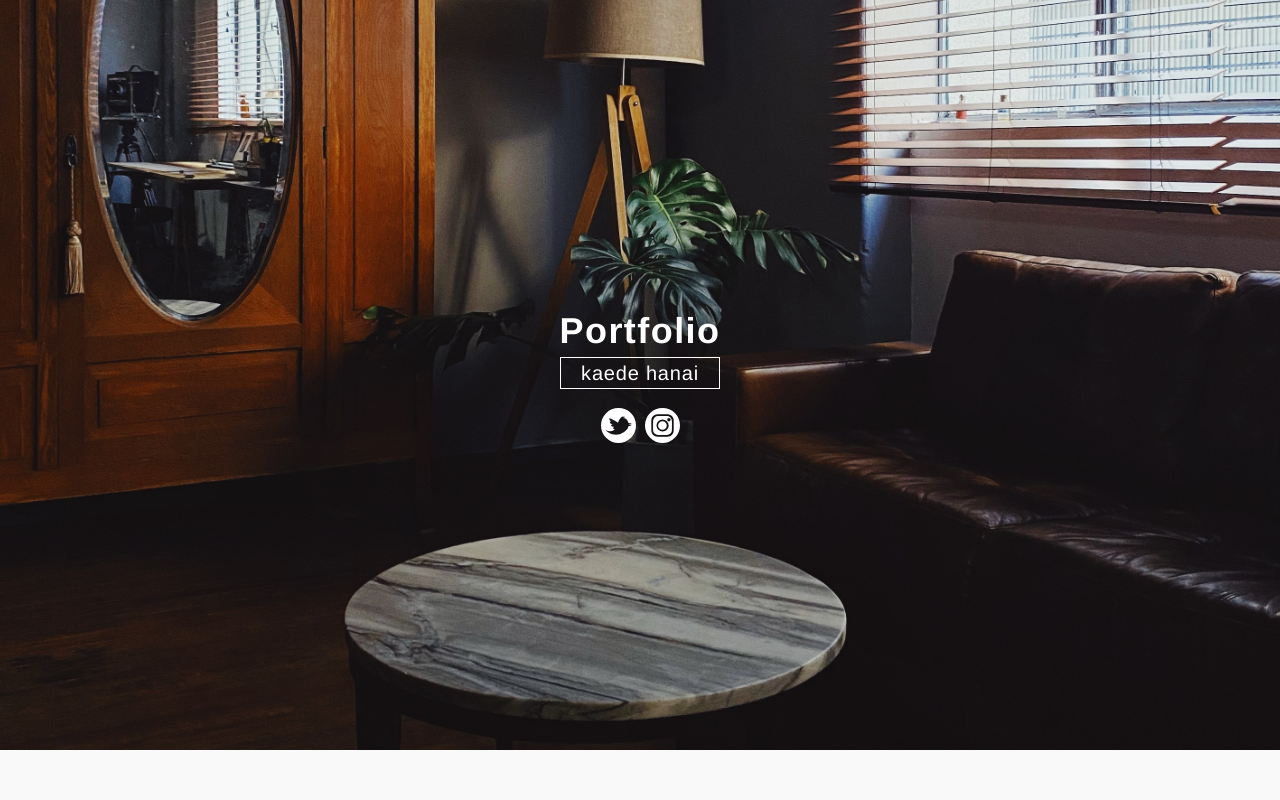
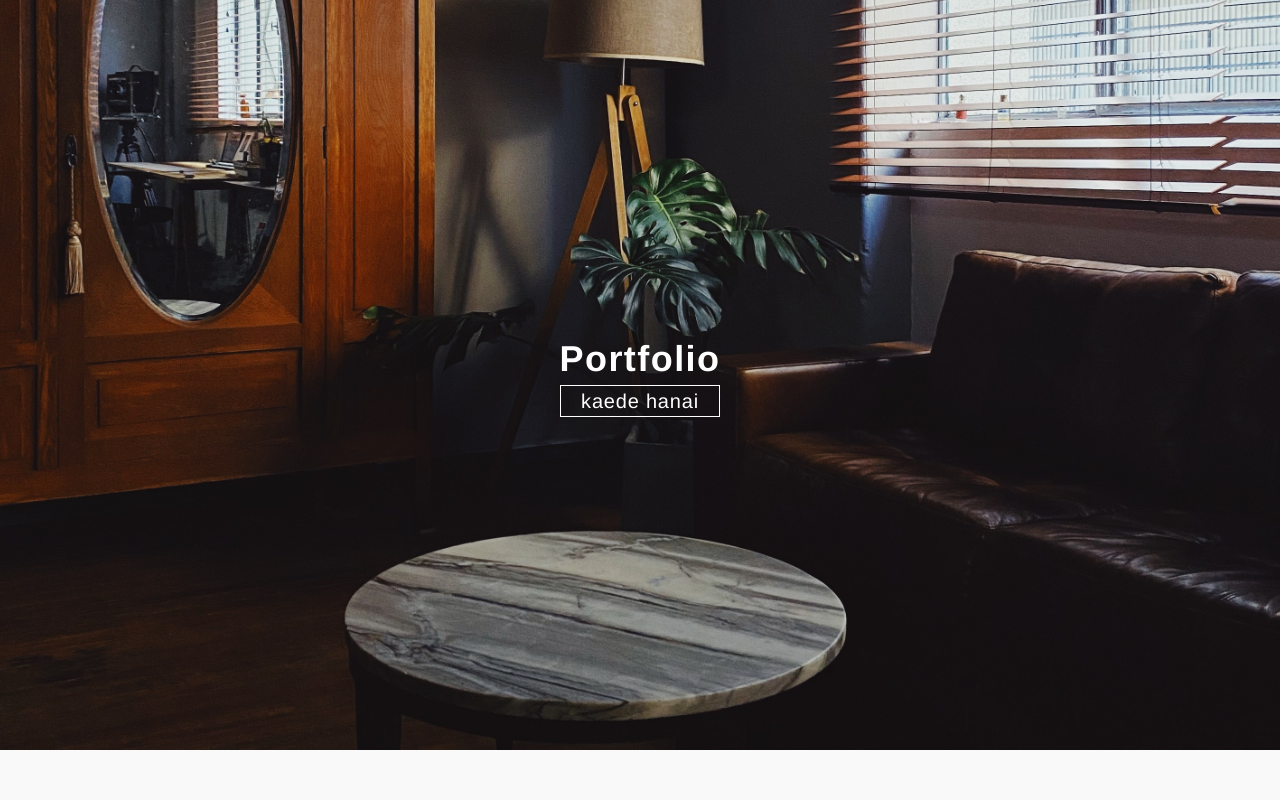
Before and after one commit to kaede-h/portforio, a plain HTML site: page index.html in a window 1280 px wide. Shown: the top 800 px of the page. Drawn offline with nearby package versions, Linux system fonts and the light colour scheme.

Commit message:
[fix]SNSコメントアウト

```diff
--- a/index.html
+++ b/index.html
@@ -23,10 +23,10 @@
               <p class="title">Portfolio</p>
               <p class="name">kaede hanai</p>
             </div>
-            <div class="c-image">
+            <!-- <div class="c-image">
               <a href=""><img src="assets/image/icon/twitter.svg"></a>
               <a href="https://www.instagram.com/flower7130/" target="_blank"><img src="assets/image/icon/instagram.svg"></a>
-            </div>
+            </div> -->
           </div>
           <!--プロフィール-->
           <div class="p-home__profile">
```
